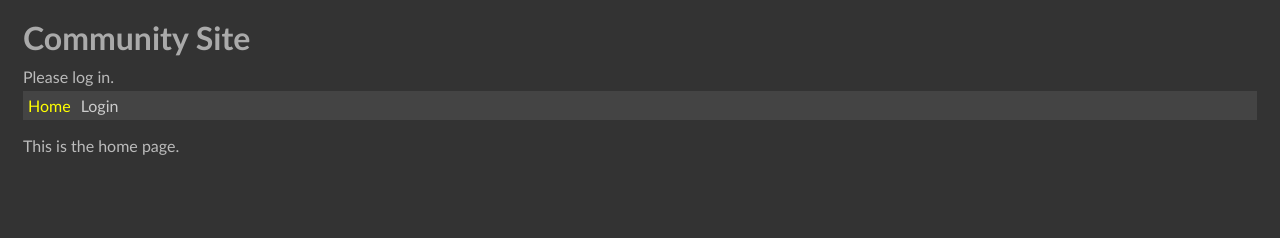
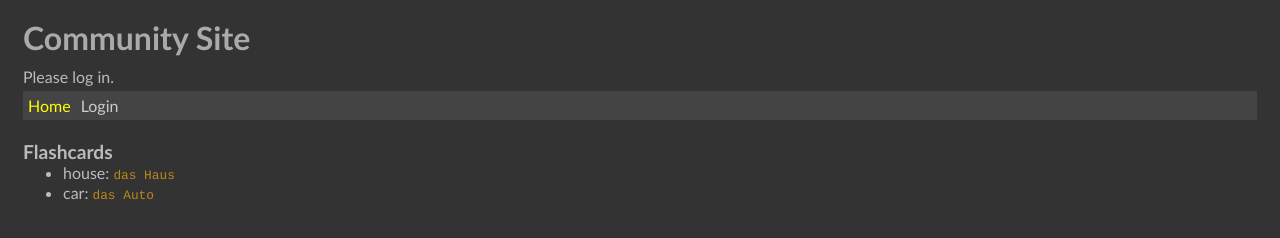
Before and after one commit to edwardtanguay/dom-js-menu-pseudo-login, a plain HTML site: page index.html in a window 1280 px wide. Drawn offline with Linux system fonts and the light colour scheme.

Commit message:
reading json info from frontend

```diff
--- a/css/main.scss
+++ b/css/main.scss
@@ -6,6 +6,21 @@ body {
 	h1 {
 		color: #aaa;
 		margin: 0 0 10px 0;
+	}
+	h2 {
+		font-size: 1.2rem;
+		margin: 20px 0 0 0;
+	}
+	ul {
+		margin: 0 0 0 0;
+	}
+
+	.home {
+		span.back {
+			color: rgb(187, 136, 25);
+			font-size: .8rem;
+			font-family: courier;
+		}
 	}
 
 	.topBar {
--- a/index.html
+++ b/index.html
@@ -21,6 +21,7 @@
 		<div class="siteMessage"></div>
 		<button class="btnLogout">Logout</button>
 	</div>
+
 	<nav>
 		<ul>
 			<li class="home">Home</li>
@@ -29,8 +30,10 @@
 			<li class="login">Login</li>
 		</ul>
 	</nav>
+
+	<!-- PAGES -->
 	<div class="home">
-		<p>This is the home page.</p>
+		<div class="homeContent"></div>
 	</div>
 	<div class="info">
 		<p>This is the info page.</p>
@@ -64,5 +67,3 @@
 		</form>
 	</div>
 </body>
-
-</html>
--- /dev/null
+++ b/js/data/flashcards.json
@@ -0,0 +1,12 @@
+[
+	{
+		"id": 1,
+		"front": "house",
+		"back": "das Haus"
+	},
+	{
+		"id": 2,
+		"front": "car",
+		"back": "das Auto"
+	}
+]
--- a/js/main.js
+++ b/js/main.js
@@ -12,6 +12,7 @@ const menuItemNodeElems = document.querySelectorAll('nav ul li');
 const fieldLoginElem = document.querySelector('.field_login');
 const fieldPasswordElem = document.querySelector('.field_password');
 const btnLogoutElem = document.querySelector('.btnLogout');
+const homeContentElem = document.querySelector('.homeContent');
 
 // set up elements
 btnLoginElem.addEventListener('click', (e) => {
@@ -100,6 +101,19 @@ const pageManager = (idCode) => {
 const menuItemHomeElem = document.querySelector('nav ul li.home');
 menuItemHomeElem.addEventListener('click', () => {
 	pageManager('home');
+	(async () => {
+		const response = await fetch('js/data/flashcards.json');
+		const flashcards = await response.json();
+		homeContentElem.innerHTML = `
+	<h2>Flashcards</h2>
+	<ul>
+	${flashcards.map(flashcard => {
+			return `<li><div>${flashcard.front}: <span class="back">${flashcard.back}</span></div></li>`;
+		}).join('')}
+	</ul>
+	`;
+	})();
+
 });
 const menuItemInfoElem = document.querySelector('nav ul li.info');
 menuItemInfoElem.addEventListener('click', () => {
@@ -131,3 +145,4 @@ const pageItems = pages.map(page => {
 pageManager(currentPageIdCode);
 userManager(currentUser);
 menuManager();
+menuItemHomeElem.click();
```
Also changed, not shown: dev/notes.txt (+3 -7 lines), css/main.css, 1 other file.
